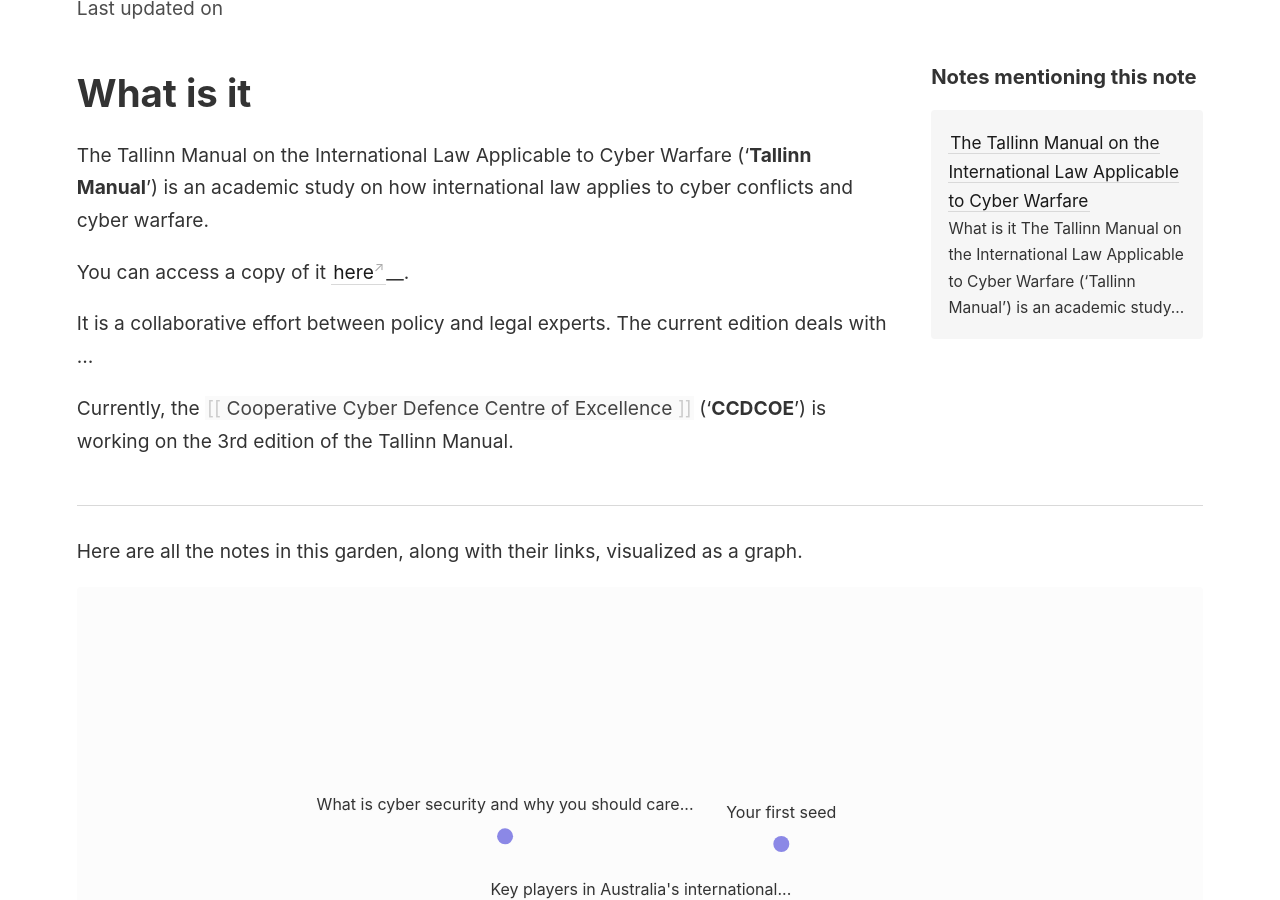
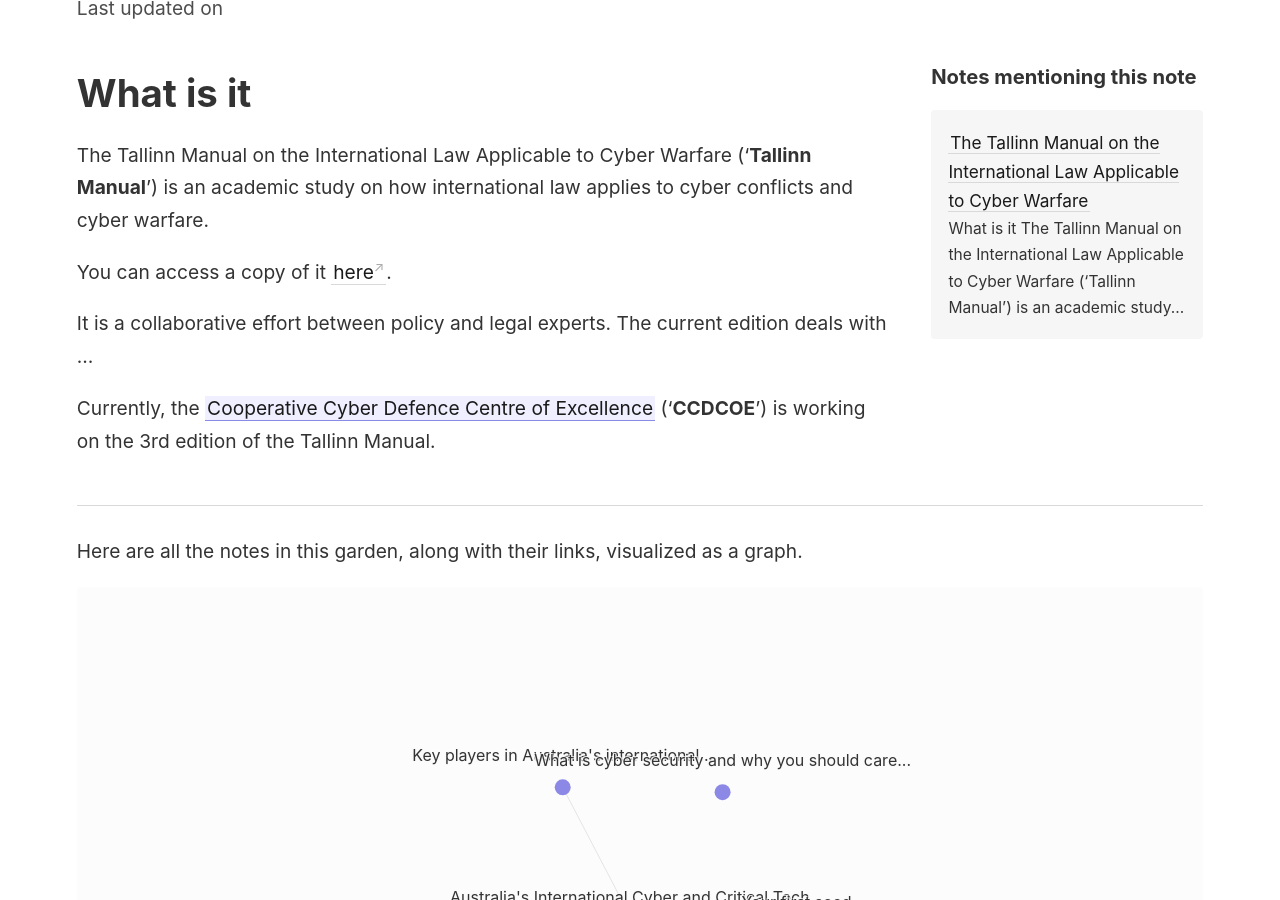
Before and after one commit to ctr-l/digital-garden, a Jekyll site: the page built from _notes/Tallinn Manual.md, in a window 1280 px wide and 900 px high, scrolled down 263 px. Built offline with Jekyll 4.4.1, drawn with Linux system fonts in a browser that asks for light colours; some of the changed text lies outside the part shown.

Commit message:
Update content

```diff
--- a/_notes/Tallinn Manual.md
+++ b/_notes/Tallinn Manual.md
@@ -4,7 +4,7 @@ title: The Tallinn Manual on the International Law Applicable to Cyber Warfare
 # What is it
 The Tallinn Manual on the International Law Applicable to Cyber Warfare ('**Tallinn Manual**') is an academic study on how international law applies to cyber conflicts and cyber warfare.
 
-You can access a copy of it [here](https://www.cambridge.org/core/books/tallinn-manual-20-on-the-international-law-applicable-to-cyber-operations/E4FFD83EA790D7C4C3C28FC9CA2FB6C9)__.
+You can access a copy of it [here](https://www.cambridge.org/core/books/tallinn-manual-20-on-the-international-law-applicable-to-cyber-operations/E4FFD83EA790D7C4C3C28FC9CA2FB6C9).
 
 It is a collaborative effort between policy and legal experts. The current edition deals with ...
 
```
Also changed, not shown: _notes/Cooperative Cyber Defence Centre of Excellence.md (added), 1 other file.
